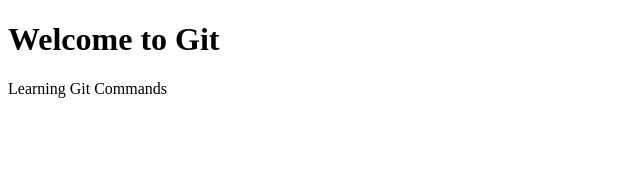
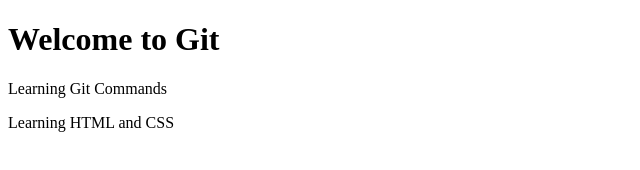
Before and after one commit to vishnuteja0307/End-sem-lab, a plain HTML site: page index.html in a window 1280 px wide. Shown: the whole page, without its empty margins (0-640 px from the left). Drawn offline with Linux system fonts and the light colour scheme.

Commit message:
Updated paragraph

```diff
--- a/index.html
+++ b/index.html
@@ -7,5 +7,6 @@
 <body>
     <h1>Welcome to Git </h1>
     <p>Learning Git Commands</p>
+    <p>Learning HTML and CSS</p>
 </body>
 </html>
```
